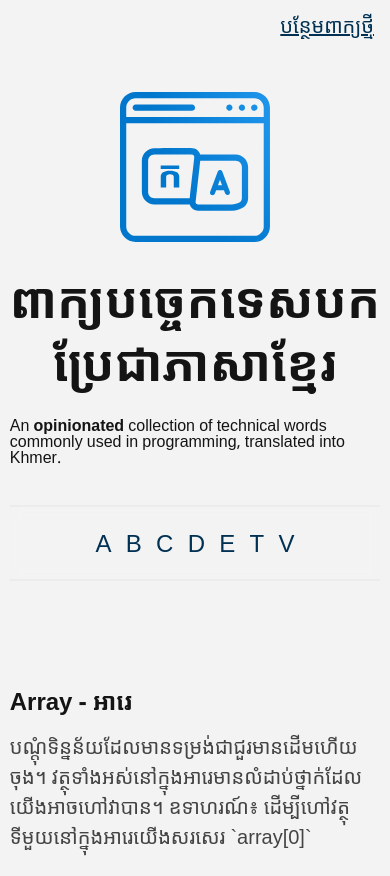
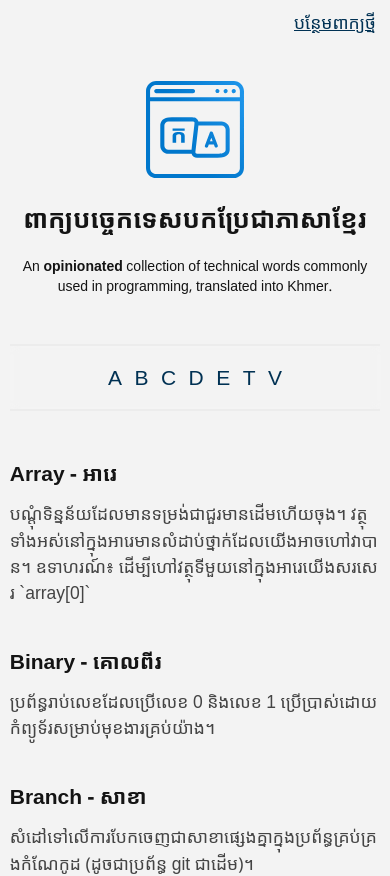
Before and after one commit to masayaShinoda/khmer-programming-words, a SvelteKit app: page / in a window 390 px wide. Shown: the top 876 px of the page. Built offline with nearby package versions, Linux system fonts and the light colour scheme.

Commit message:
update styling

```diff
--- a/src/lib/Hero.svelte
+++ b/src/lib/Hero.svelte
@@ -1,12 +1,12 @@
 <section class="section_hero">
 	<div>
-		<img src="/SVG/decorative-hero-section.svg" width="150" height="150" alt="decorative icon" />
+		<img src="/SVG/decorative-hero-section.svg" width="128" height="128" alt="decorative icon" />
 	</div>
 	<div>
 		<h1>ពាក្យបច្ចេកទេសបកប្រែជាភាសាខ្មែរ</h1>
-		<span lang="en"
-			>An <span style="font-weight: 600;">opinionated</span> collection of technical words commonly used
-			in programming, translated into Khmer.</span
-		>
+		<p lang="en">
+			An <span style="font-weight: 600;">opinionated</span> collection of technical words commonly used
+			in programming, translated into Khmer.
+		</p>
 	</div>
 </section>
--- a/static/styles/style.css
+++ b/static/styles/style.css
@@ -5,7 +5,7 @@ html {
 	font-family: 'Noto Sans Khmer', sans-serif;
 	font-weight: 400;
 	/* 16px */
-	font-size: 100%;
+	font-size: var(--type_scale_1);
 	line-height: 1.75;
 	scroll-padding-top: 5rem;
 
@@ -25,6 +25,23 @@ html {
 	--clr_grey_shade_d: #ccc;
 	--clr_grey_shade_e: #ececec;
 	--clr_grey_shade_f: #f7f7f7;
+
+	--type_scale_6: 3.052rem;
+	--type_scale_5: 2.441rem;
+	--type_scale_4: 1.953rem;
+	--type_scale_3: 1.563rem;
+	--type_scale_2: 1.25rem;
+	--type_scale_1: 1rem;
+}
+@media screen and (max-width: 40em) {
+	html {
+		--type_scale_6: calc(3.052rem * 0.75);
+		--type_scale_5: calc(2.441rem * 0.75);
+		--type_scale_4: calc(1.953rem * 0.75);
+		--type_scale_3: calc(1.563rem * 0.75);
+		--type_scale_2: calc(1.25rem * 0.75);
+		--type_scale_1: calc(1rem * 0.875);
+	}
 }
 
 /* major third type scale */
@@ -45,23 +62,23 @@ h5 {
 
 h1 {
 	margin-top: 0;
-	font-size: 3.052rem;
+	font-size: var(--type_scale_6);
 }
 
 h2 {
-	font-size: 2.441rem;
+	font-size: var(--type_scale_5);
 }
 
 h3 {
-	font-size: 1.953rem;
+	font-size: var(--type_scale_4);
 }
 
 h4 {
-	font-size: 1.563rem;
+	font-size: var(--type_scale_3);
 }
 
 h5 {
-	font-size: 1.25rem;
+	font-size: var(--type_scale_2);
 }
 
 small,
@@ -100,6 +117,7 @@ a:visited {
 body {
 	background-color: var(--clr_light);
 	color: var(--clr_dark);
+	max-width: 100%;
 }
 
 @media (prefers-color-scheme: dark) {
@@ -143,24 +161,42 @@ code {
 	width: 100%;
 	max-width: min(64em, 95%);
 	margin: 2.5rem auto;
+	/* outline: 1px solid green; */
 }
 
-.section_hero>div:first-of-type {
+.section_hero > div:first-of-type {
 	margin-bottom: 1.5rem;
+}
+
+@media screen and (max-width: 48em) {
+	.section_hero img {
+		max-height: 25vw;
+		max-width: 25vw;
+		object-fit: contain;
+	}
 }
 
 .section_hero h1,
 .section_hero span,
 .section_hero p {
 	text-align: center;
+	line-height: 1.4;
+	line-break: auto;
+	/* outline: 1px solid red; */
 }
 
-.section_hero>div:nth-of-type(2)>span {
+@media screen and (max-width: 32em) {
+	.section_hero h1 {
+		font-size: var(--type_scale_5);
+	}
+}
+
+.section_hero > div:nth-of-type(2) > span {
 	color: var(--clr_dark_shade_b);
 }
 
 @media (prefers-color-scheme: dark) {
-	.section_hero>div:nth-of-type(2)>span {
+	.section_hero > div:nth-of-type(2) > span {
 		color: var(--clr_grey_shade_d);
 	}
 }
@@ -210,6 +246,15 @@ code {
 	width: 100%;
 	max-width: min(48em, 95%);
 	margin: 3.5rem auto;
+	margin-bottom: 7.5rem;
+
+	hyphens: auto;
+	/* outline: 1px solid red; */
+}
+@media screen and (max-width: 40em) {
+	.section_main {
+		line-break: anywhere;
+	}
 }
 
 .section_main dt {
@@ -223,7 +268,10 @@ code {
 .section_main dt {
 	font-size: 1.5rem;
 	font-weight: 600;
-	margin: 3.052rem 0 1rem 0;
+	margin: 0 0 1rem 0;
+}
+.section_main dt:not(:first-of-type) {
+	margin-top: 3.052rem;
 }
 
 .section_main dd {
```
